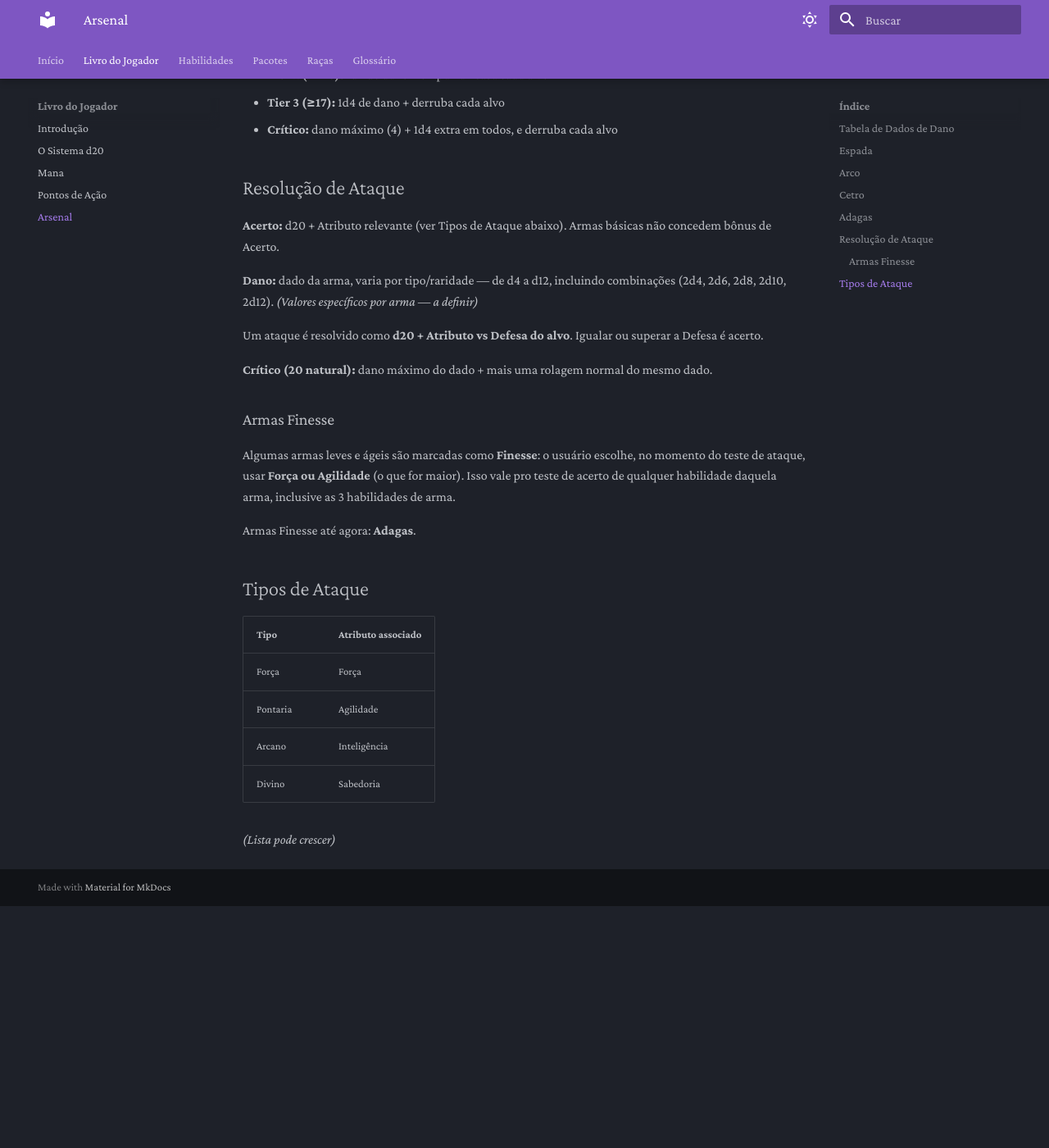
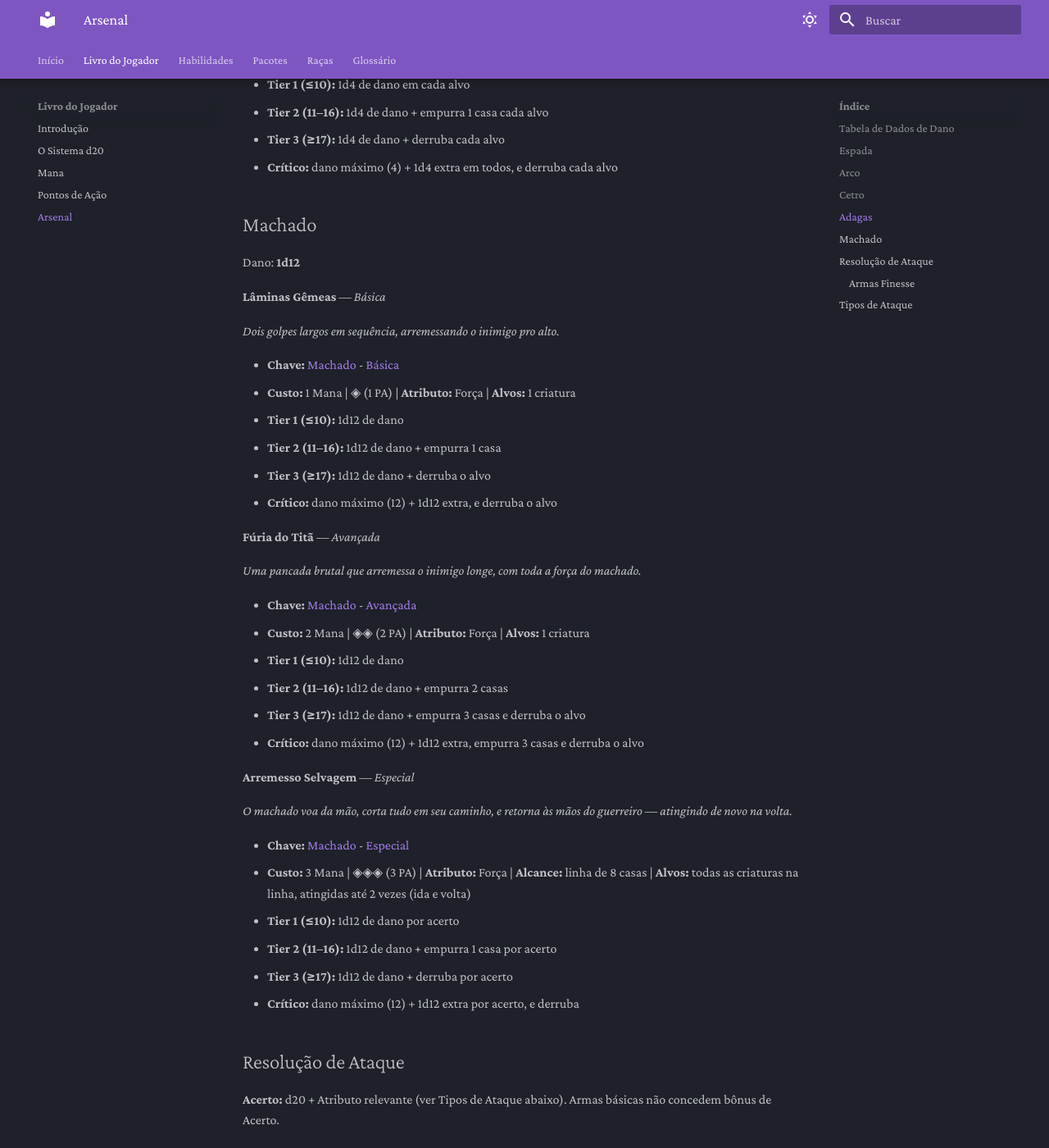
Before and after one commit to Felipe1072-git/prisma-rpg, an MkDocs documentation site: the page built from docs/jogador/arsenal.md, in a window 1280 px wide and 1400 px high, scrolled down 5817 px. Shown: the whole window at 82% size. Built offline with MkDocs 1.6.1 and Material for MkDocs 9.7.7, drawn with Linux system fonts in a browser that asks for light colours; before the commit the page ends 6922 px from its top, so only the background shows below that; some of the changed text lies outside the part shown.

Commit message:
feat: habilidades do Ryan (Machado) inspiradas em Grand Chase
Cria as 3 habilidades do Machado (Laminas Gemeas, Furia do Tita,
Arremesso Selvagem - esta ultima original, inspirada no machado
bumerangue de God of War), mais Transformacao do Lobo (Buff),
Ressuscitar (Suporte, com tiers de sucesso/falha ao inves de
escala de dano) e Chamas Espirituais (Magicas por Elemento/Fogo).

Ressuscitar introduz o padrao de tiers pass/fail para habilidades
onde o efeito e binario (reviver ou nao), em vez de escalar em
forca conforme o resultado do teste.

```diff
--- a/docs/jogador/arsenal.md
+++ b/docs/jogador/arsenal.md
@@ -36,6 +36,7 @@ Dado de dano por arma. Definido pelo arquétipo/peso da arma (não pela ordem do
 | Lass | Alfange | 1d8 | lâmina única, mais pesada que a adaga |
 | Lass | Garras | 1d6 | par leve, parecido com Adagas |
 | Lass | Katana | 1d10 | lâmina única, mais poderosa que a alfange |
+| Ryan | Machado | 1d12 | machado pesado de duas mãos |
 
 *(Em construção — as demais armas da lista completa de personagens ainda não foram avaliadas.)*
 
@@ -193,6 +194,43 @@ Dano: **1d4**
 - **Tier 3 (≥17):** 1d4 de dano + derruba cada alvo
 - **Crítico:** dano máximo (4) + 1d4 extra em todos, e derruba cada alvo
 
+## Machado
+
+Dano: **1d12**
+
+**Lâminas Gêmeas** — *Básica*
+
+*Dois golpes largos em sequência, arremessando o inimigo pro alto.*
+
+- **Chave:** [Machado](../glossario.md#machado) - [Básica](../glossario.md#básica)
+- **Custo:** 1 Mana | ◈ (1 PA) | **Atributo:** Força | **Alvos:** 1 criatura
+- **Tier 1 (≤10):** 1d12 de dano
+- **Tier 2 (11–16):** 1d12 de dano + empurra 1 casa
+- **Tier 3 (≥17):** 1d12 de dano + derruba o alvo
+- **Crítico:** dano máximo (12) + 1d12 extra, e derruba o alvo
+
+**Fúria do Titã** — *Avançada*
+
+*Uma pancada brutal que arremessa o inimigo longe, com toda a força do machado.*
+
+- **Chave:** [Machado](../glossario.md#machado) - [Avançada](../glossario.md#avançada)
+- **Custo:** 2 Mana | ◈◈ (2 PA) | **Atributo:** Força | **Alvos:** 1 criatura
+- **Tier 1 (≤10):** 1d12 de dano
+- **Tier 2 (11–16):** 1d12 de dano + empurra 2 casas
+- **Tier 3 (≥17):** 1d12 de dano + empurra 3 casas e derruba o alvo
+- **Crítico:** dano máximo (12) + 1d12 extra, empurra 3 casas e derruba o alvo
+
+**Arremesso Selvagem** — *Especial*
+
+*O machado voa da mão, corta tudo em seu caminho, e retorna às mãos do guerreiro — atingindo de novo na volta.*
+
+- **Chave:** [Machado](../glossario.md#machado) - [Especial](../glossario.md#especial)
+- **Custo:** 3 Mana | ◈◈◈ (3 PA) | **Atributo:** Força | **Alcance:** linha de 8 casas | **Alvos:** todas as criaturas na linha, atingidas até 2 vezes (ida e volta)
+- **Tier 1 (≤10):** 1d12 de dano por acerto
+- **Tier 2 (11–16):** 1d12 de dano + empurra 1 casa por acerto
+- **Tier 3 (≥17):** 1d12 de dano + derruba por acerto
+- **Crítico:** dano máximo (12) + 1d12 extra por acerto, e derruba
+
 ## Resolução de Ataque
 
 **Acerto:** d20 + Atributo relevante (ver Tipos de Ataque abaixo). Armas básicas não concedem bônus de Acerto.
```
Also changed, not shown: docs/glossario.md (+4 -0 lines), docs/habilidades/buff.md (+9 -0 lines), docs/habilidades/magicas-elementais.md (+8 -0 lines), docs/habilidades/suporte.md (+12 -0 lines).
